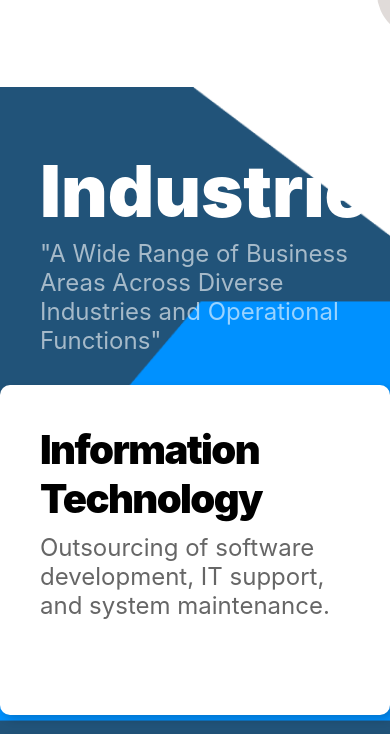
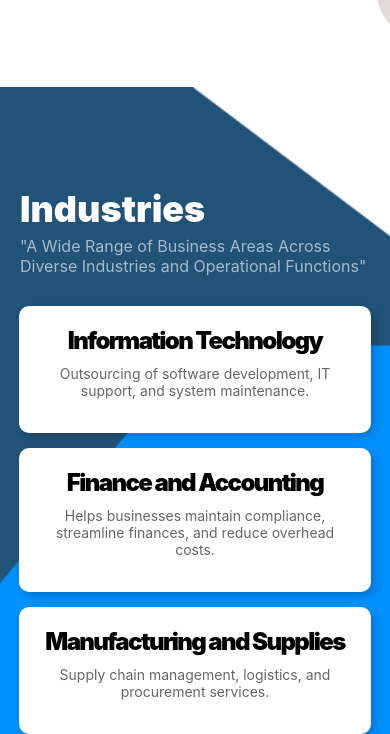
Before and after one commit to AyJayyyyy/Innosphere-landing-page, a plain HTML site: page index.html in a window 390 px wide. Shown: the part 1363-2097 px from the top of the page. Drawn offline with Linux system fonts and the light colour scheme.

Commit message:
Industries Mobile Section

```diff
--- a/assets/css/industries.css
+++ b/assets/css/industries.css
@@ -71,3 +71,54 @@
     color: #666;
     margin-top: 10px;
 }
+
+/* Mobile View Industries Section Styles */
+@media (max-width: 768px) {
+    #industries-section {
+        height: 1000px; /* Ensures a taller section */
+        min-height: 100vh; /* Ensures it covers at least the viewport height */
+    }
+
+    /* Aligning header to the left */
+    #industries-header {
+        text-align: left;
+        margin-left: 20px;
+    }
+
+    #industries-header h1 {
+        font-size: 36px;
+    }
+
+    #industries-header p {
+        font-size: 16px;
+        max-width: 100%;
+    }
+
+    /* Remove padding-top from industries-container */
+    #industries-container {
+        padding-top: 100px;
+    }
+
+    /* Stacking industry cards */
+    #industries-options {
+        flex-direction: column;
+        align-items: center;
+        gap: 15px;
+    }
+
+    .industries-card {
+        width: 80%;
+        max-width: 330px;
+        height: auto;
+        padding: 20px;
+        text-align: center;
+    }
+
+    .industries-card h2 {
+        font-size: 24px;
+    }
+
+    .industries-card p {
+        font-size: 14px;
+    }
+}
```
Also changed, not shown: assets/images/Mindustriesbg.png (added).
